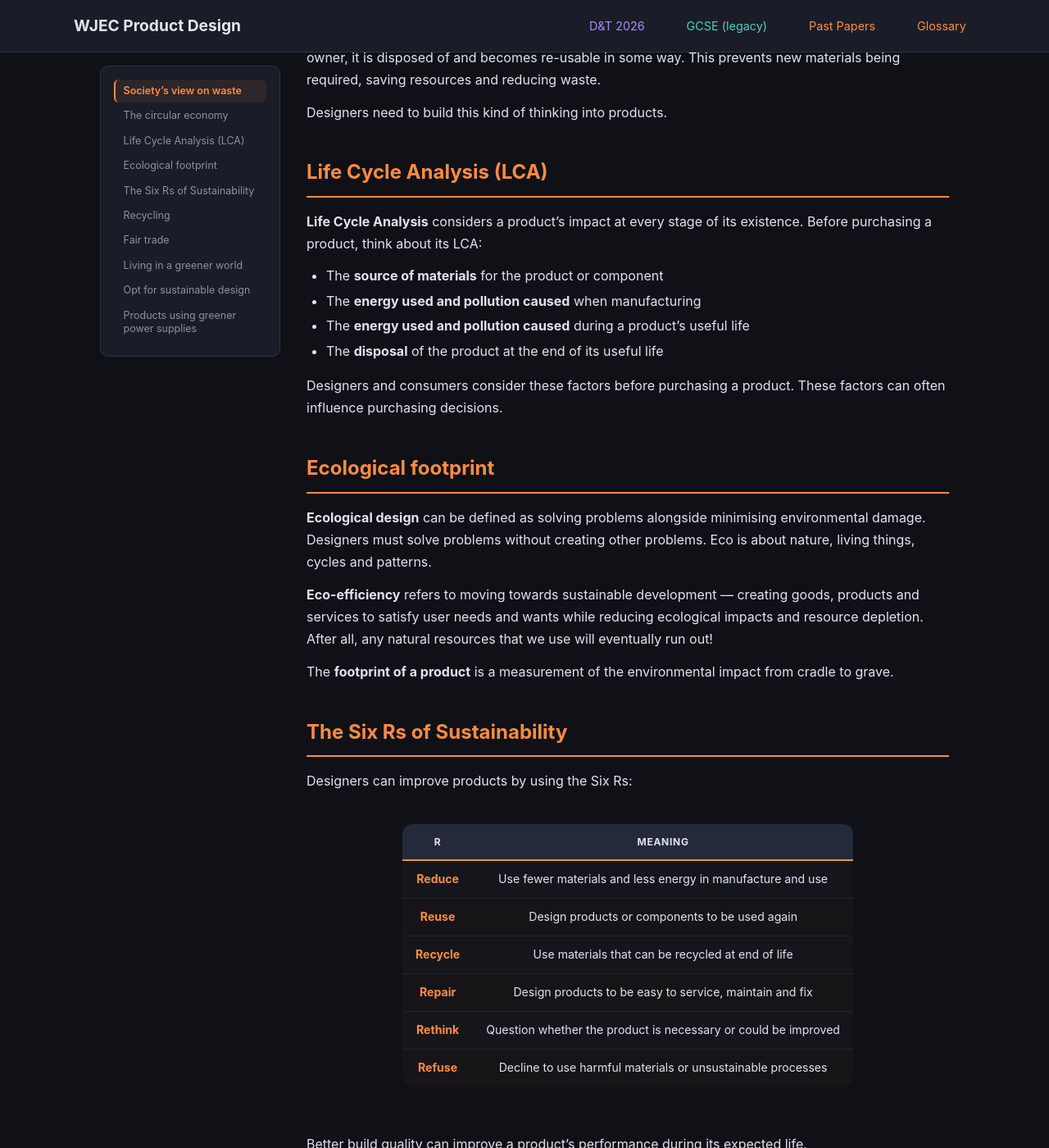
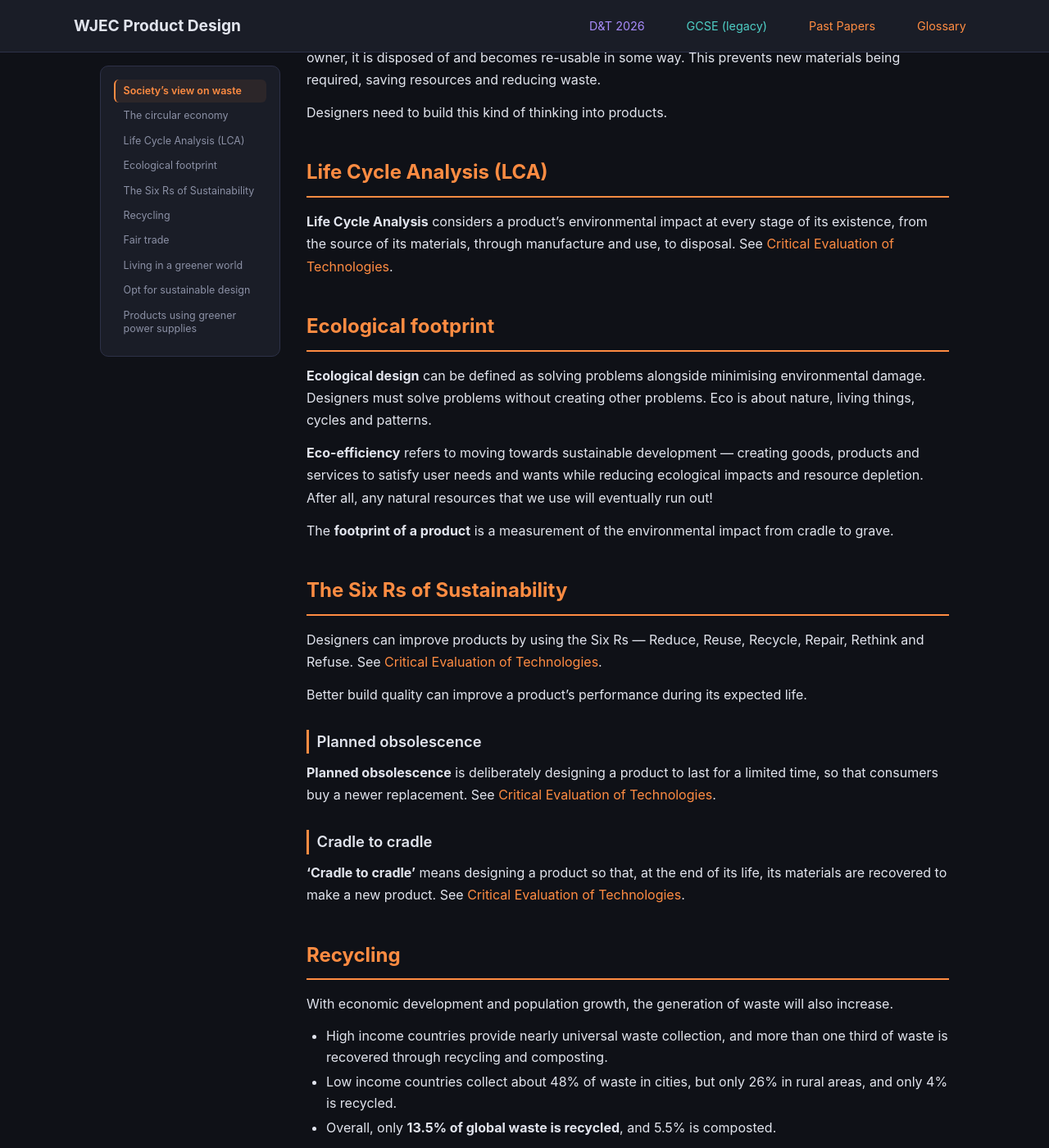
Before and after one commit to jase1979/pd, a Jekyll site: the page built from gcse/unit1/ecological-footprint/index.md, in a window 1280 px wide and 1400 px high, scrolled down 618 px. Shown: the whole window at 82% size. Built offline with Jekyll 4.4.1, drawn with Linux system fonts in a browser that asks for light colours; some of the changed text lies outside the part shown.

Commit message:
refactor(gcse/ecological-footprint): summarise LCA, Six Rs, obsolescence and cradle to cradle with links to Critical Evaluation
Co-Authored-By: Claude Opus 5.5 <noreply@anthropic.com>
Claude-Session: https://claude.ai/code/session_01DpfhjA9JZdn9Fs3Y2Cfuwh

```diff
--- a/gcse/unit1/ecological-footprint/index.md
+++ b/gcse/unit1/ecological-footprint/index.md
@@ -23,14 +23,7 @@ Designers need to build this kind of thinking into products.
 
 ## Life Cycle Analysis (LCA)
 
-**Life Cycle Analysis** considers a product's impact at every stage of its existence. Before purchasing a product, think about its LCA:
-
-- The **source of materials** for the product or component
-- The **energy used and pollution caused** when manufacturing
-- The **energy used and pollution caused** during a product's useful life
-- The **disposal** of the product at the end of its useful life
-
-Designers and consumers consider these factors before purchasing a product. These factors can often influence purchasing decisions.
+**Life Cycle Analysis** considers a product's environmental impact at every stage of its existence, from the source of its materials, through manufacture and use, to disposal. See [Critical Evaluation of Technologies](/gcse/unit1/critical-evaluation/#life-cycle-analysis-lca).
 
 ## Ecological footprint
 
@@ -42,26 +35,17 @@ The **footprint of a product** is a measurement of the environmental impact from
 
 ## The Six Rs of Sustainability
 
-Designers can improve products by using the Six Rs:
-
-| R | Meaning |
-|---|---|
-| **Reduce** | Use fewer materials and less energy in manufacture and use |
-| **Reuse** | Design products or components to be used again |
-| **Recycle** | Use materials that can be recycled at end of life |
-| **Repair** | Design products to be easy to service, maintain and fix |
-| **Rethink** | Question whether the product is necessary or could be improved |
-| **Refuse** | Decline to use harmful materials or unsustainable processes |
+Designers can improve products by using the Six Rs — Reduce, Reuse, Recycle, Repair, Rethink and Refuse. See [Critical Evaluation of Technologies](/gcse/unit1/critical-evaluation/#the-six-rs).
 
 Better build quality can improve a product's performance during its expected life.
 
 ### Planned obsolescence
 
-**Planned obsolescence** is producing a product that is intended to last for a specific time span. This allows newer products to be introduced to succeed previous versions.
+**Planned obsolescence** is deliberately designing a product to last for a limited time, so that consumers buy a newer replacement. See [Critical Evaluation of Technologies](/gcse/unit1/critical-evaluation/#planned-obsolescence).
 
 ### Cradle to cradle
 
-**'Cradle to cradle'** is a concept of taking a product from start to finish and putting it to good use at the end of its life to create a new product.
+**'Cradle to cradle'** means designing a product so that, at the end of its life, its materials are recovered to make a new product. See [Critical Evaluation of Technologies](/gcse/unit1/critical-evaluation/#cradle-to-cradle).
 
 ## Recycling
 
```
